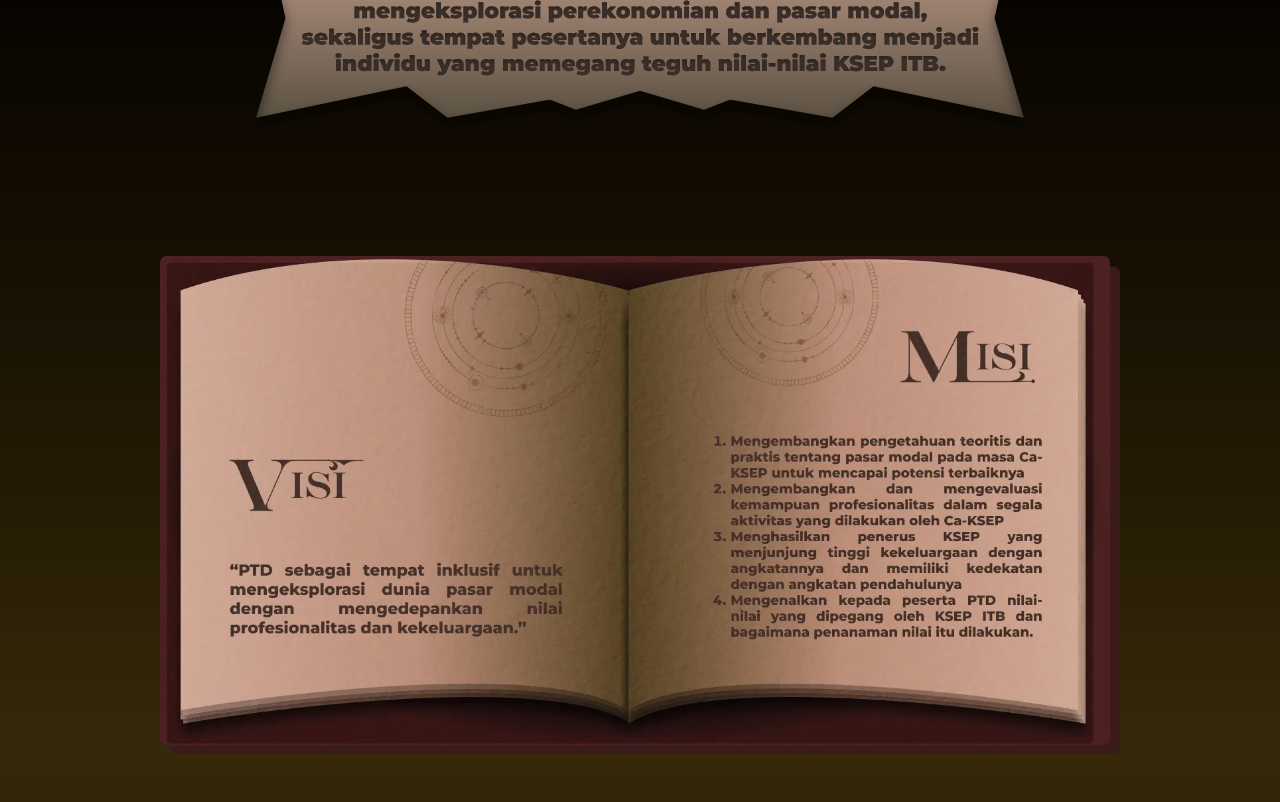
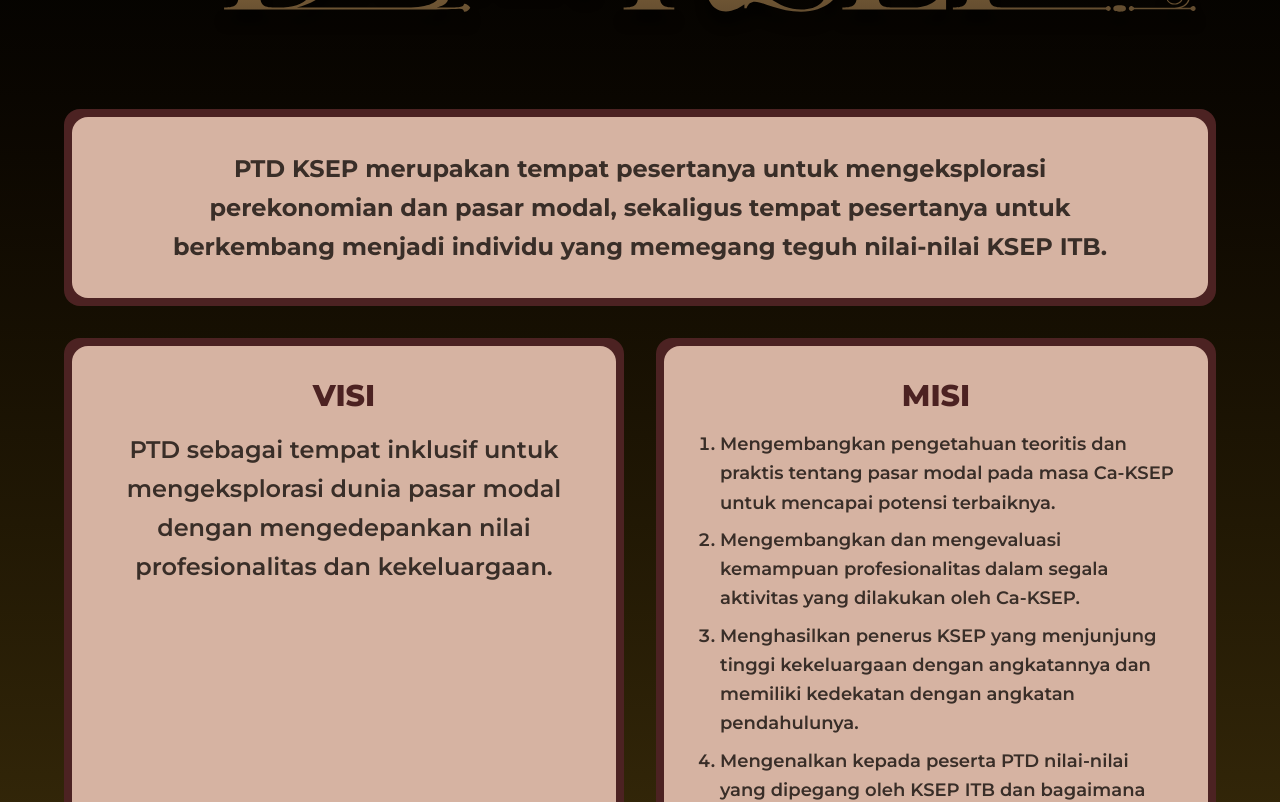
Before and after one commit to ksepitb/ptd-ksep-2025, a Next.js app: page / in a window 1280 px wide. Shown: the part 1300-2102 px from the top of the page. Built offline with nearby package versions, Linux system fonts and the light colour scheme.

Commit message:
feat: change styling of visi misi and about

```diff
--- a/app/page.tsx
+++ b/app/page.tsx
@@ -4,23 +4,15 @@
 import { motion } from "motion/react"
 import Sun from "@/public/sun.svg";
 import Title from "@/public/titlep.webp";
-import Building from "@/public/colloseum.svg";
-import Landscape from "@/public/landscapee.svg";
-import Tree from "@/public/treee.svg";
 import Board from "@/public/board.webp";
-import Light from "@/public/light.png";
-import LeftPillar from "@/public/left-pillar.webp";
-import RightPillar from "@/public/right-pillar.webp";
 import Star from "@/public/starss.webp";
 import WhatIs from "@/public/what-is.svg";
-import WhatIsBox from "@/public/what-is-box.svg";
 import VisiMisi from "@/public/visi-misi.webp";
 import PTDTitle from "@/public/PTDTitle.svg"
 import Clock from "@/public/clock.svg"
 import Story from "@/public/story.svg"
 import HeroBG from "@/public/herobg.svg"
-import LeftPattern from "@/public/leftpattern.svg"
-import RightPattern from "@/public/rightpattern.svg"
+import DescBG from "@/public/DescBG.svg"
 
 const page = () => {
   return (
@@ -98,29 +90,87 @@
         >
           <Image src={PTDTitle} alt="Logo" className="w-[90%] max-w-6xl mt-6 md:mt-12" />
         </motion.div>
+        <div className="w-full flex justify-center">
+          <div className="w-[90%] grid grid-cols-1 lg:grid-cols-2 gap-8 mt-16">
+
+            {/* Top: PTD description (spans both columns) */}
             <motion.div
-        className="relative w-full mt-16 flex items-center justify-center"
+              className="relative lg:col-span-2 text-lg md:text-xl lg:text-2xl flex items-center justify-center"
               initial={{ opacity: 0, y: 30 }}
               whileInView={{ opacity: 1, y: 0 }}
-        transition={{ duration: 1, delay: 0.6 }}
+              transition={{ duration: 1, delay: 0.4 }}
               viewport={{ once: true, amount: 0.3 }}
             >
-          <Image
-            src={WhatIsBox}
-            alt="Logo"
-            className="inset-0 w-[60%] object-contain z-10"
-          />
+              <div className="bg-[#4C2222] p-[8px] rounded-2xl w-full">
+                <div className="bg-[#D6B3A2] rounded-2xl py-8 px-10 flex items-center justify-center">
+                  <p className="text-center text-[#392E28] font-bold leading-relaxed w-[90%] mx-auto">
+                    PTD KSEP merupakan tempat pesertanya untuk
+                    mengeksplorasi perekonomian dan pasar modal,
+                    sekaligus tempat pesertanya untuk berkembang menjadi
+                    individu yang memegang teguh nilai-nilai KSEP ITB.
+                  </p>
+                </div>
+              </div>
             </motion.div>
 
+            {/* Left: VISI */}
             <motion.div
-          className="w-full flex justify-center"
+              className="flex-1"
               initial={{ opacity: 0, y: 30 }}
               whileInView={{ opacity: 1, y: 0 }}
-          transition={{ duration: 1, delay: 0.6 }}
+              transition={{ duration: 1, delay: 0.5 }}
               viewport={{ once: true, amount: 0.3 }}
             >
-            <Image src={VisiMisi} alt="Logo" className="w-[75%] mt-16 lg:mt-32" />
+              <div className="bg-[#4C2222] p-[8px] rounded-2xl h-full">
+                <div className="bg-[#D6B3A2] rounded-2xl h-full p-8 flex flex-col items-center justify-start text-center">
+                  <h2 className="text-[#4C2222] font-extrabold text-2xl md:text-3xl mb-4">
+                    VISI
+                  </h2>
+                  <p className="text-[#392E28] font-semibold text-base md:text-2xl leading-relaxed">
+                    PTD sebagai tempat inklusif untuk mengeksplorasi dunia pasar modal
+                    dengan mengedepankan nilai profesionalitas dan kekeluargaan.
+                  </p>
+                </div>
+              </div>
             </motion.div>
+
+            {/* Right: MISI */}
+            <motion.div
+              className="flex-1"
+              initial={{ opacity: 0, y: 30 }}
+              whileInView={{ opacity: 1, y: 0 }}
+              transition={{ duration: 1, delay: 0.5 }}
+              viewport={{ once: true, amount: 0.3 }}
+            >
+              <div className="bg-[#4C2222] p-[8px] rounded-2xl h-full">
+                <div className="bg-[#D6B3A2] rounded-2xl h-full p-8 text-[#392E28] font-semibold text-base md:text-lg leading-relaxed flex flex-col justify-start">
+                  <h2 className="text-[#4C2222] font-extrabold text-2xl md:text-3xl mb-4 text-center">
+                    MISI
+                  </h2>
+                  <ol className="list-decimal pl-6 space-y-2">
+                    <li>
+                      Mengembangkan pengetahuan teoritis dan praktis tentang pasar modal
+                      pada masa Ca-KSEP untuk mencapai potensi terbaiknya.
+                    </li>
+                    <li>
+                      Mengembangkan dan mengevaluasi kemampuan profesionalitas dalam
+                      segala aktivitas yang dilakukan oleh Ca-KSEP.
+                    </li>
+                    <li>
+                      Menghasilkan penerus KSEP yang menjunjung tinggi kekeluargaan dengan
+                      angkatannya dan memiliki kedekatan dengan angkatan pendahulunya.
+                    </li>
+                    <li>
+                      Mengenalkan kepada peserta PTD nilai-nilai yang dipegang oleh KSEP ITB
+                      dan bagaimana penanaman nilai itu dilakukan.
+                    </li>
+                  </ol>
+                </div>
+              </div>
+            </motion.div>
+
+          </div>
+        </div>
       </div>
       <div className="overflow-hidden relative w-full bg-gradient-to-b from-[#36290A] to-black flex flex-col items-center justify-center py-20 md:py-32">
         <div className="relative z-10 flex flex-col items-center w-full justify-center">
```
Also changed, not shown: public/PTDTitle.svg, public/descbg.svg (added). Lines whose indentation alone changed are shown as unchanged.
